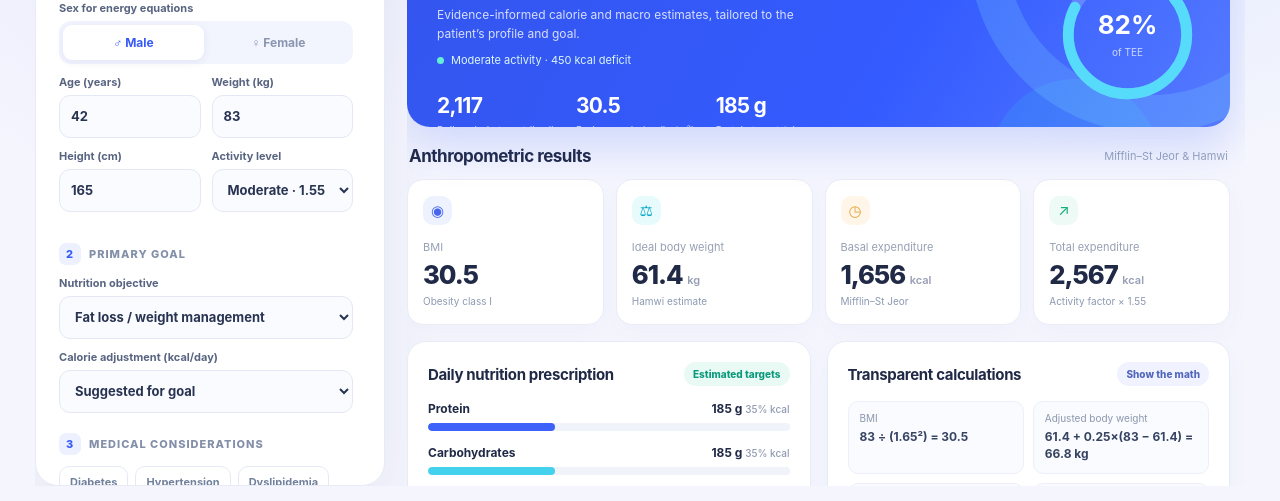
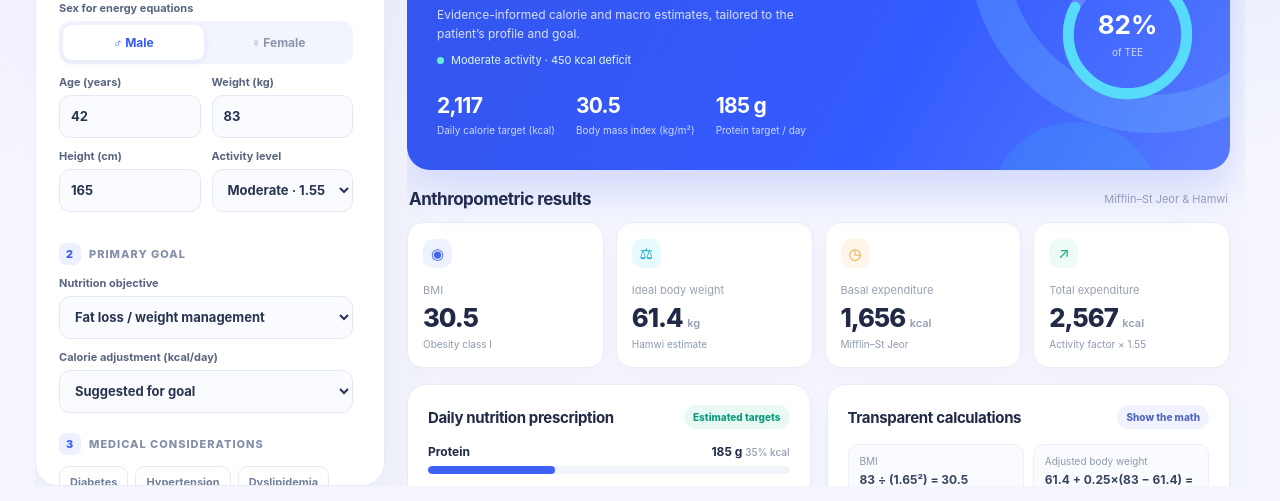
Before and after one commit to waleedbuilds/nutriscope, a plain HTML site: page index.html in a window 1280 px wide. Shown: the part 299-800 px from the top of the page. Drawn offline with Linux system fonts and the light colour scheme.

Commit message:
Add files via upload

```diff
--- a/index.html
+++ b/index.html
@@ -46,6 +46,8 @@
 
 /* Desktop: one viewport, with independent patient-input and result scrolling. */
 @media screen and (min-width:731px){
+ /* Leave enough space for all three snapshot values and their captions. */
+ .summary{min-height:265px;padding-bottom:42px}
  body{height:100dvh;overflow:hidden}
  .shell{height:100dvh;min-height:0;display:flex;flex-direction:column;padding-bottom:15px}
  .top,.headerline,.footer{flex:none}
```
